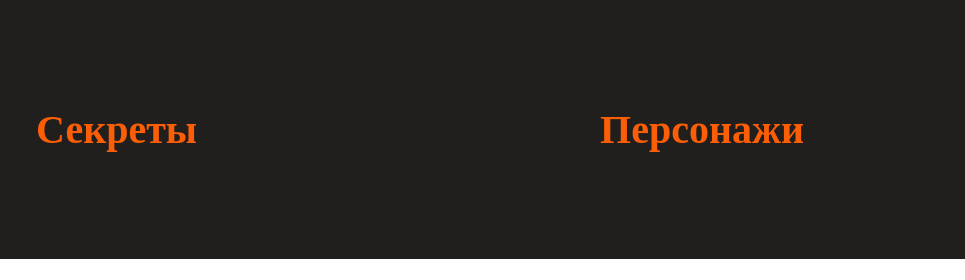
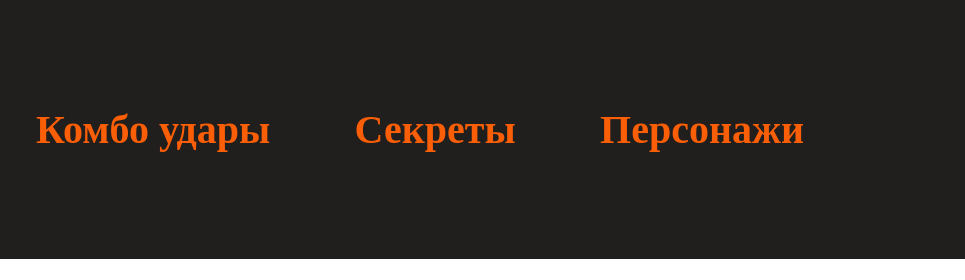
Before and after one commit to nikita35015/Mortal-Kombat, a plain HTML site: page index.html in a window 1280 px wide. Shown: the top 280 px of the page, 315-1280 px from the left. Drawn offline with Linux system fonts and the light colour scheme.

Commit message:
Update index.html

```diff
--- a/index.html
+++ b/index.html
@@ -12,7 +12,7 @@
     <img src="images/logo.png" alt="Логотип">
     <nav>
         <ul>
-
+            <li><a class="link" href="#kombo">Комбо удары</a></li>
             <li><a class="link" href="#secret">Секреты</a></li>
             <li><a class="link" href="#characters">Персонажи</a></li>
         </ul>
```
